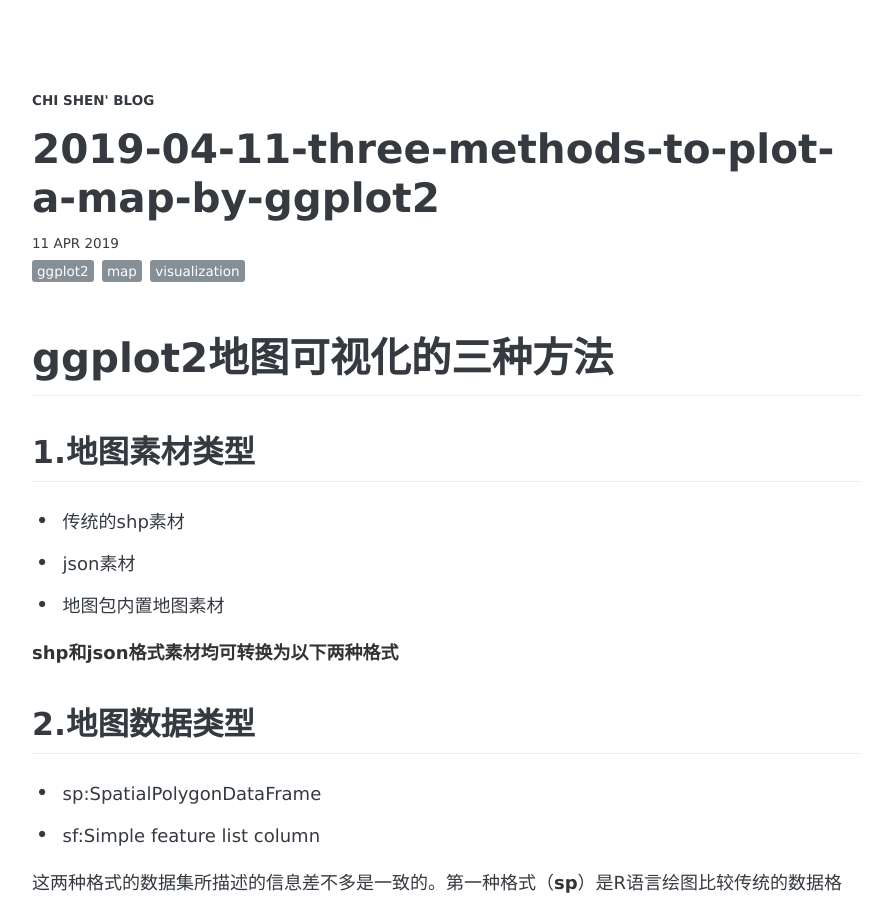
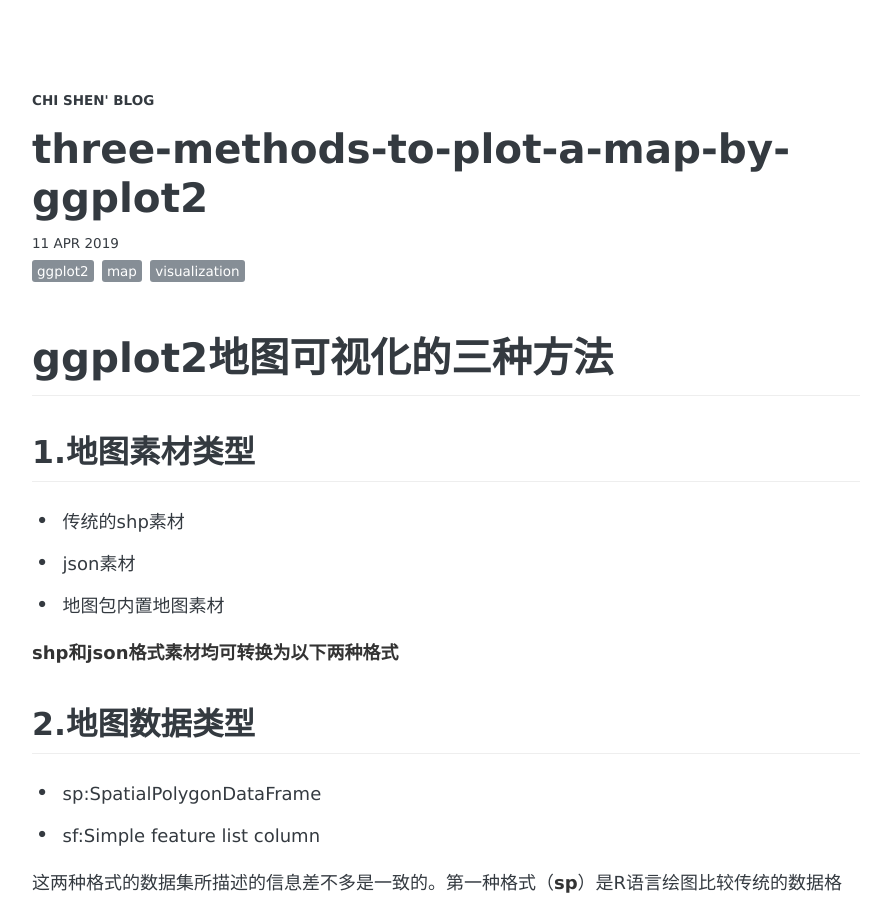
Before and after one commit to shumchi/shumchi.github.io, a Jekyll site: the page built from _posts/2019-04-11-three-methods-to-plot-a-map-by-ggplot2.md, in a window 1280 px wide and 900 px high. Shown: the whole window, without its empty margins (194-1085 px from the left). Built offline with Jekyll 4.4.1, drawn with Linux system fonts in a browser that asks for light colours; some web fonts are replaced; comment, search, counter and statistics services are not loaded.

Commit message:
Update 2019-04-11-three-methods-to-plot-a-map-by-ggplot2.md

```diff
--- a/_posts/2019-04-11-three-methods-to-plot-a-map-by-ggplot2.md
+++ b/_posts/2019-04-11-three-methods-to-plot-a-map-by-ggplot2.md
@@ -1,6 +1,6 @@
 ---
 layout: post
-title: "2019-04-11-three-methods-to-plot-a-map-by-ggplot2"
+title: "three-methods-to-plot-a-map-by-ggplot2"
 description: "ggplot2地图可视化的三种方法."
 date: 2019-04-11
 tags: [ggplot2, map, visualization]
```
